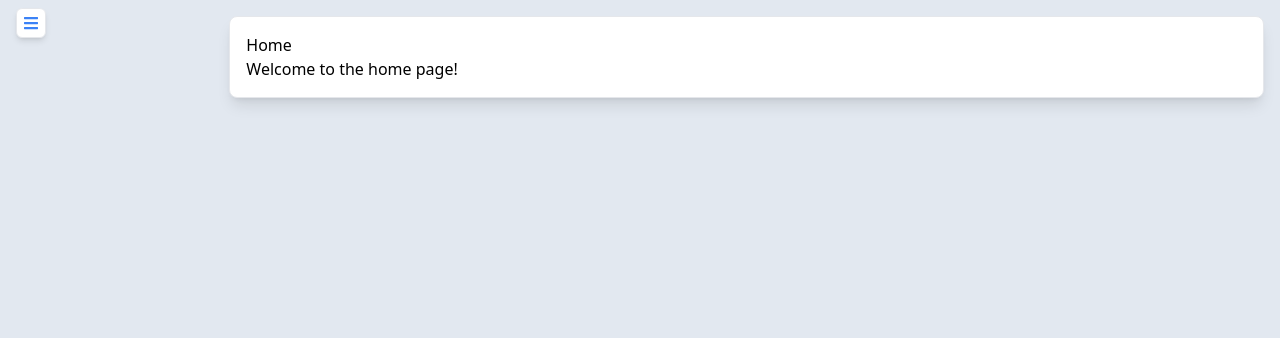
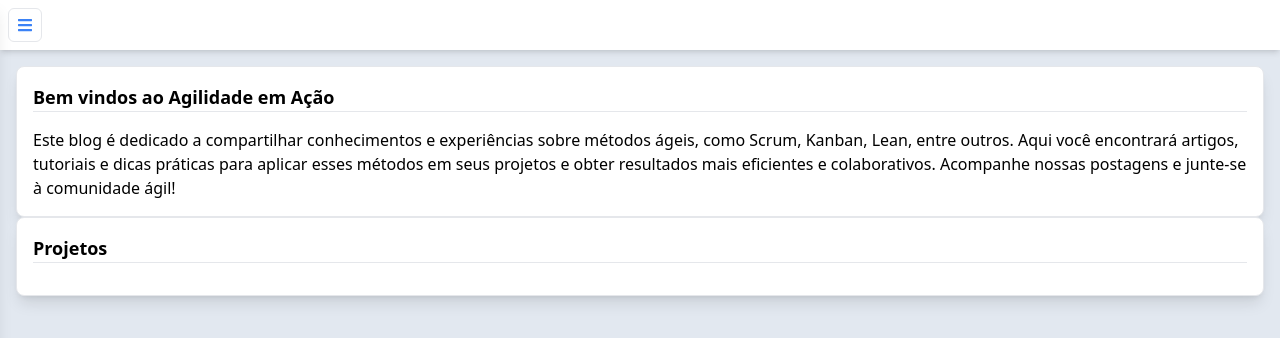
Before and after one commit to Efrnds/Blog-Post, a React (Vite) app: page / in a window 1280 px wide. Both pictures are taken after a click on the button "Login". Shown: the top 338 px of the page. Built offline with nearby package versions, Linux system fonts and the light colour scheme.

Commit message:
adicionando o conteúdo da página principal

```diff
--- a/src/App.jsx
+++ b/src/App.jsx
@@ -6,19 +6,35 @@ import Home from "./home";
 import Sidebar from "./Sidebar";
 import Safe from "./Safe";
 import Contact from "./Contact";
+import { FaBars, FaTimes } from "react-icons/fa";
 
 export default function App() {
   const [isLogin, setIsLogin] = useState(false);
+  const [isSidebarOpen, setIsSidebarOpen] = useState(false);
+
+  const toggleSidebar = () => {
+    setIsSidebarOpen(!isSidebarOpen);
+  };
 
   return (
     <BrowserRouter>
-      <div className="grid w-full h-full grid-cols-6">
-        <div className="w-full h-full col-span-1 ">
-        {isLogin && (
-            <Sidebar />
-          )}
+      <div className="relative flex h-screen">
+        <Sidebar isOpen={isSidebarOpen} />
+        <main
+          className={`flex-1 transition-all duration-300 ease-in-out ${
+            isSidebarOpen ? "ml-64" : "ml-0"
+          }`}
+        >
+          <div className="flex justify-between p-2 bg-white shadow-md ">
+            <button
+              className="p-2 text-blue-500 transition-all duration-300 bg-white border rounded-md"
+              onClick={toggleSidebar}
+            >
+              {isSidebarOpen ? <FaTimes /> : <FaBars />}
+            </button>
+            {/* <img src="" alt=""> */}
           </div>
-        <main className={"col-span-5 p-4"}>
+          <div className="p-4">
             <Routes>
               <Route
                 path="/"
@@ -26,7 +42,9 @@ export default function App() {
               />
               <Route
                 path="/sobre"
-              element={isLogin ? <About /> : <Login setIsLogin={setIsLogin} />}
+                element={
+                  isLogin ? <About /> : <Login setIsLogin={setIsLogin} />
+                }
               />
               <Route
                 path="/metodo-safe"
@@ -38,8 +56,12 @@ export default function App() {
                   isLogin ? <Contact /> : <Login setIsLogin={setIsLogin} />
                 }
               />
-            <Route path="/login" element={<Login setIsLogin={setIsLogin} />} />
+              <Route
+                path="/login"
+                element={<Login setIsLogin={setIsLogin} />}
+              />
             </Routes>
+          </div>
         </main>
       </div>
     </BrowserRouter>
--- a/src/Sidebar.jsx
+++ b/src/Sidebar.jsx
@@ -1,36 +1,11 @@
-import { useState } from "react";
 import { Link } from "react-router-dom";
-import { FaBars, FaTimes } from "react-icons/fa";
+import PropTypes from "prop-types";
 
-const Sidebar = () => {
-  const [isOpen, setIsOpen] = useState(false);
-
-  const toggleSidebar = () => {
-    setIsOpen(!isOpen);
-  };
-
+const Sidebar = ({ isOpen }) => {
   return (
-    <div className="relative">
-      {/* Botão de abrir/fechar da sidebar */}
-      <button
-        className={`absolute z-50 p-1.5 text-blue-500 transition-all duration-300 bg-white border rounded-md shadow-md top-2 left-4 ${
-          isOpen ? "left-[88%]" : "left-2"
-        }`}
-        onClick={toggleSidebar}
-      >
     <div
-          className={`transition-all duration-300 ${
-            isOpen ? "rotate-180" : "rotate-0"
-          }`}
-        >
-          {isOpen ? <FaTimes /> : <FaBars />}
-        </div>
-      </button>
-
-      {/* Sidebar */}
-      <div
-        className={`fixed top-0 bottom-0 flex flex-col h-full p-4 my-auto bg-white shadow-lg w-fit border-l-px transition-all duration-500 ease-in-out ${
-          isOpen ? "translate-x-0 opacity-100" : "-translate-x-full opacity-0"
+      className={`fixed top-0 bottom-0 left-0 flex flex-col h-full p-4 bg-white shadow-lg w-64 transition-transform duration-300 ease-in-out ${
+        isOpen ? "translate-x-0" : "-translate-x-full"
       }`}
     >
       <h2 className="mb-4 text-xl font-bold">Menu</h2>
@@ -69,8 +44,11 @@ const Sidebar = () => {
         Logout
       </a>
     </div>
-    </div>
   );
 };
 
+Sidebar.propTypes = {
+  isOpen: PropTypes.bool.isRequired,
+};
+
 export default Sidebar;
--- a/src/home.jsx
+++ b/src/home.jsx
@@ -1,8 +1,19 @@
 export default function Home() {
   return (
-    <div className="w-full p-4 bg-white border rounded-lg shadow-lg" >
-      <h1 >Home</h1>
-      <p>Welcome to the home page!</p>
+    <div>
+      <div className="w-full p-4 bg-white border rounded-lg shadow-lg">
+        <h1 className="text-lg font-semibold">Bem vindos ao Agilidade em Ação</h1>
+        <hr/>
+        <div className="mt-4">
+        <p>Este blog é dedicado a compartilhar conhecimentos e experiências sobre métodos ágeis, como Scrum, Kanban, Lean, entre outros. Aqui você encontrará artigos, tutoriais e dicas práticas para aplicar esses métodos em seus projetos e obter resultados mais eficientes e colaborativos. Acompanhe nossas postagens e junte-se à comunidade ágil!</p>
+        </div>
+      </div>
+        <div className="w-full p-4 bg-white border rounded-lg shadow-lg">
+        <h1 className="text-lg font-semibold">Projetos</h1>
+        <hr/>
+        <div className="mt-4">
+        </div>
+      </div>
     </div>
   );
 }
```
Lines whose indentation alone changed are shown as unchanged.
